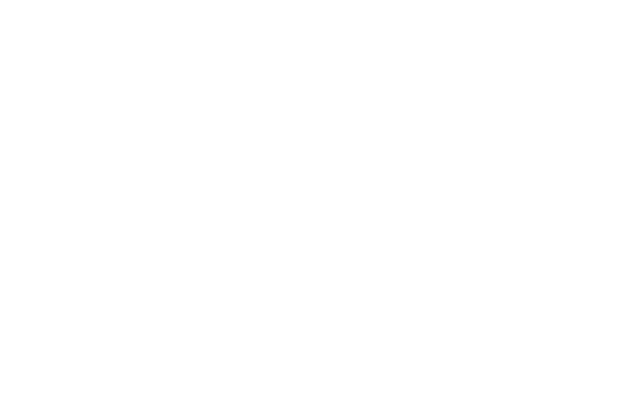
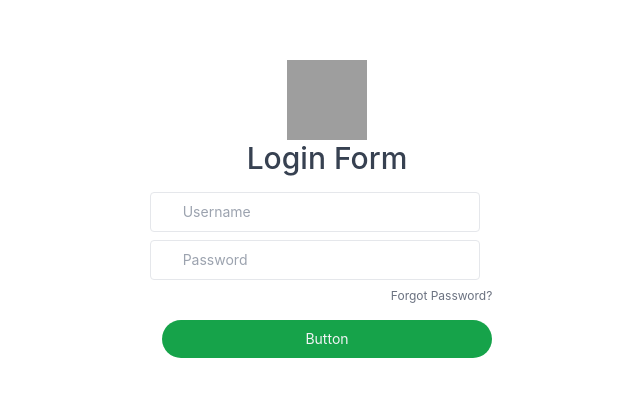
Before and after one commit to bachdangtuan/Full-Booking, a React (Create React App) app: page /login in a window 1280 px wide. Shown: the part 183-580 px from the top of the page, without its empty margins (313-953 px from the left). Built offline with nearby package versions, Linux system fonts and the light colour scheme; grey boxes are pictures that could not be loaded.

Commit message:
update Quan Ly Nguoi Dung

```diff
--- a/package.json
+++ b/package.json
@@ -10,6 +10,7 @@
     "@testing-library/user-event": "^13.5.0",
     "antd": "^4.19.5",
     "axios": "^0.26.1",
+    "formik": "^2.2.9",
     "history": "^4.10.0",
     "lodash": "^4.17.21",
     "moment": "^2.29.2",
@@ -23,7 +24,8 @@
     "redux": "^4.1.2",
     "redux-thunk": "^2.4.1",
     "slick-carousel": "^1.8.1",
-    "web-vitals": "^2.1.4"
+    "web-vitals": "^2.1.4",
+    "yup": "^0.32.11"
   },
   "scripts": {
     "start": "react-scripts start",
--- a/src/App.js
+++ b/src/App.js
@@ -10,13 +10,15 @@
 import Details from './Component/PageDetails/Details';
 import Checkout from './Pages/Checkout/Checkout';
 import Login from './Pages/Login/Login';
+import { UserTemplate } from './Template/UserTemplate/UserTemplate';
+
 
 export const history = createBrowserHistory()
 function App() {
   return (
     <Router history={history}>
       <Switch>
-        <Route path='/login' exact Component={Login}></Route>
+        <UserTemplate path='/login' exact Component={Login}></UserTemplate>
         <HomeTemplate path="/" exact Component={Home}></HomeTemplate>
         <HomeTemplate path="/contact" exact Component={Contact}></HomeTemplate>
         <HomeTemplate path="/news" exact Component={News}></HomeTemplate>
--- a/src/Pages/Login/Login.jsx
+++ b/src/Pages/Login/Login.jsx
@@ -1,7 +1,50 @@
 import React from 'react'
+import { useFormik } from 'formik';
+import { useDispatch } from 'react-redux';
+import {dangNhapAction} from '../../redux/actions/QuanLyNguoiDungAction'
+export default function Login() {
 
-export default function Login() {
-  return (
-    <div>Login</div>
-  )
-}
+    const dispatch = useDispatch();
+
+    const formik = useFormik({
+      initialValues: {
+        taiKhoan: '',
+        matKhau: '',
+
+      },
+      onSubmit: values => {
+        const action = dangNhapAction(values);
+
+        dispatch(action);
+
+        console.log(values);
+      },
+    })
+
+    return (
+      <div className="w-full h-screen flex items-center justify-center">
+        <form className="w-full md:w-1/3 bg-white rounded-lg"  onSubmit={formik.handleSubmit} >
+          <div className="flex font-bold justify-center mt-6">
+            <img className="h-20 w-20" src="https://raw.githubusercontent.com/sefyudem/Responsive-Login-Form/master/img/avatar.svg" />
+          </div>
+          <h2 className="text-3xl text-center text-gray-700 mb-4">Login Form</h2>
+          <div className="px-12 pb-10">
+            <div className="w-full mb-2">
+              <div className="flex items-center">
+                <i className="ml-3 fill-current text-gray-400 text-xs z-10 fas fa-user" />
+                <input name='taiKhoan' type="text" placeholder="Username" className="-mx-6 px-8  w-full border rounded  py-2 text-gray-700 focus:outline-none" onChange={formik.handleChange} />
+              </div>
+            </div>
+            <div className="w-full mb-2">
+              <div className="flex items-center">
+                <i className="ml-3 fill-current text-gray-400 text-xs z-10 fas fa-lock" />
+                <input name='matKhau' type="password" placeholder="Password" className="-mx-6 px-8 w-full border rounded py-2 text-gray-700 focus:outline-none" onChange={formik.handleChange} />
+              </div>
+            </div>
+            <a href="#" className="text-xs text-gray-500 float-right mb-4">Forgot Password?</a>
+            <button type="submit" className="w-full py-2 rounded-full bg-green-600 text-gray-100  focus:outline-none">Button</button>
+          </div></form>
+      </div>
+
+    )
+  }
--- /dev/null
+++ b/src/Services/QuanLyNguoiDungService.jsx
@@ -0,0 +1,15 @@
+import { baseService } from "./baseService";
+
+
+export class QuanLyNguoiDungService extends baseService {
+
+    constructor() {
+        super();
+    }
+    // lấy thông tin người dùng
+    guiThongTinNguoiDung = (thongTinDangNhap) =>{
+        return this.post('/api/QuanLyNguoiDung/DangNhap',thongTinDangNhap )
+    }
+}
+
+export const QLNguoiDungService = new QuanLyNguoiDungService()
--- a/src/Template/CheckoutTemplate/CheckoutTemplate.jsx
+++ b/src/Template/CheckoutTemplate/CheckoutTemplate.jsx
@@ -1,8 +1,6 @@
 import { Fragment } from 'react';
 import { Redirect, Route } from 'react-router-dom';
 import {USER_LOGIN} from '../../util/settings/config'
-
-
 
 
 export const CheckoutTemplate = (props) => {
--- /dev/null
+++ b/src/Template/UserTemplate/UserTemplate.jsx
@@ -0,0 +1,17 @@
+import { Fragment } from 'react';
+import { Route } from 'react-router-dom';
+
+
+
+
+export const UserTemplate = (props) => {
+    const { Component, ...restProps } = props;
+
+    return <Route {...restProps} render={(propsRoute) => {
+        return <Fragment>
+            <Component {...propsRoute}/>
+
+        </Fragment>
+    }} />
+
+}
--- /dev/null
+++ b/src/redux/actions/QuanLyNguoiDungAction.jsx
@@ -0,0 +1,25 @@
+import { QLNguoiDungService }  from "../../Services/QuanLyNguoiDungService";
+import { DANG_NHAP } from "./TypeAction/TypeActionQuanLyDangNhap";
+
+
+
+export const dangNhapAction = (thongTinDangNhap) => {
+
+    return async (dispatch) => {
+
+        try {
+
+
+            const result = await QLNguoiDungService.guiThongTinNguoiDung(thongTinDangNhap)
+
+
+
+
+
+            console.log(result);
+        }
+        catch (error) {
+            console.log(error.response.data);
+        }
+    }
+}
--- /dev/null
+++ b/src/redux/actions/TypeAction/TypeActionQuanLyDangNhap.js
@@ -0,0 +1 @@
+export const DANG_NHAP = 'DANG_NHAP'
--- a/src/redux/configStore.js
+++ b/src/redux/configStore.js
@@ -2,14 +2,15 @@
 import thunk from 'redux-thunk'
 import { CarouselReducer } from './reducers/CarouselReducer';
 import { DanhSachPhimReducer } from './reducers/DanhSachPhimReducer';
+import { QuanLyNguoiDungReducer } from './reducers/QuanLyNguoiDungReducer';
 import { QuanLyRapReducer } from './reducers/QuanLyRapReducer';
 
 const rootReducer = combineReducers({
     //State Ứng Dụng
     CarouselReducer,
     DanhSachPhimReducer,
-    QuanLyRapReducer
-
+    QuanLyRapReducer,
+    QuanLyNguoiDungReducer
 })
 
 export const store = createStore(rootReducer,applyMiddleware(thunk));
--- /dev/null
+++ b/src/redux/reducers/QuanLyNguoiDungReducer.jsx
@@ -0,0 +1,14 @@
+import { DANG_NHAP } from "../actions/TypeAction/TypeActionQuanLyDangNhap";
+
+const stateDefault = {
+    userLogin: {}
+
+}
+
+export const QuanLyNguoiDungReducer = (state = stateDefault, action) => {
+    switch (action.type) {
+
+        default: return { ...state }
+
+    }
+}
--- a/src/util/settings/config.js
+++ b/src/util/settings/config.js
@@ -1,4 +1,4 @@
 //định nghĩa tham số cố định API
-export const DOMAIN = 'http://movieapi.cyberlearn.vn';
+export const DOMAIN = 'http://movieapi.cyberlearn.vn/';
 export const TOKEN = 'accessToken';
 export const USER_LOGIN = 'USER_LOGIN';
```
Also changed, not shown: 1 other file (tests, documents, lock files or other folders).
